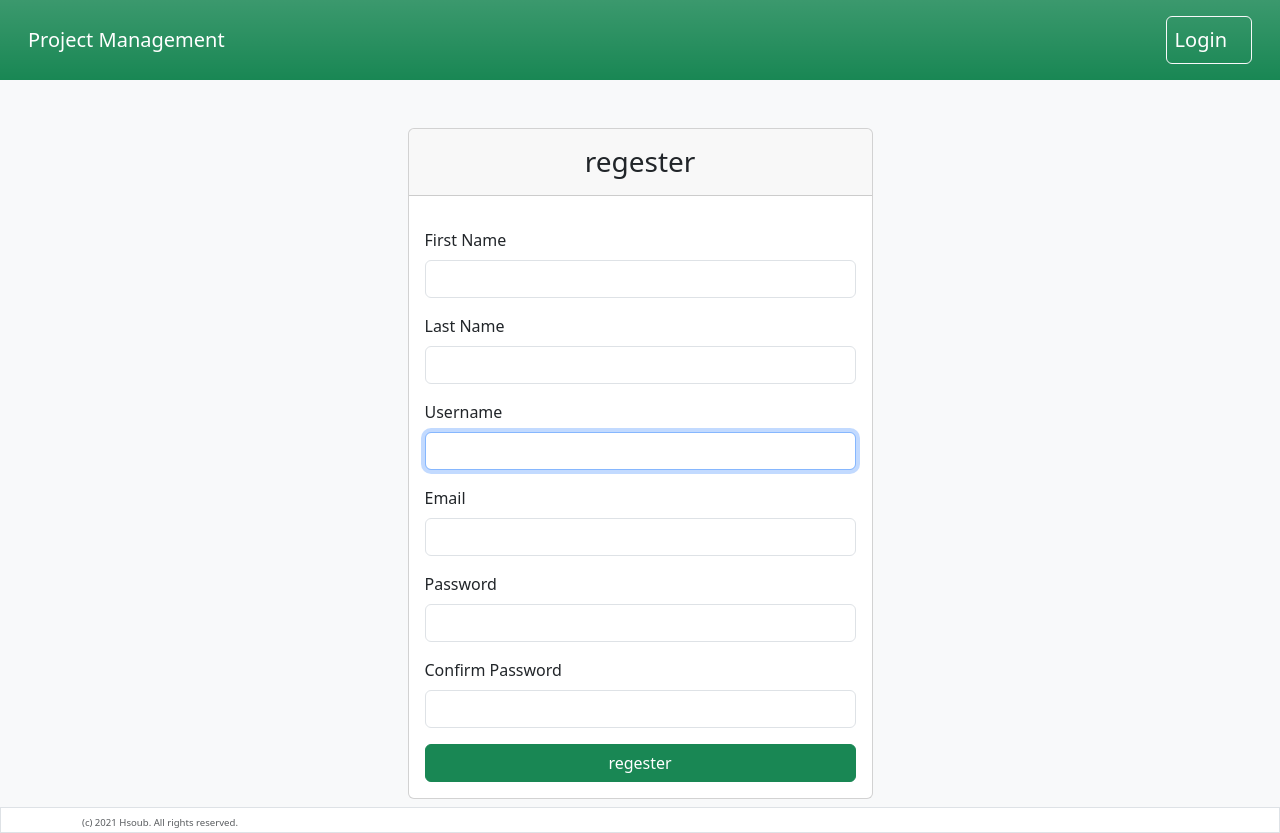
After one commit to mohamed1traha/django_pm, a Django app: page /accounts/register/ in a window 1280 px wide. The commit adds this page. Run offline with Django 5.2, Linux system fonts and the light colour scheme.

Commit message:
profile register

```diff
--- a/accounts/forms.py
+++ b/accounts/forms.py
@@ -1,21 +1,63 @@
-from typing import Any
-from django.contrib.auth.forms import AuthenticationForm
+from django.contrib.auth.forms import AuthenticationForm, UserCreationForm ,UserChangeForm
 from django import forms
+from django.contrib.auth.models import User
 
-attrs = {'class' : 'form-control'}
+# إعدادات مشتركة للحقل
+attrs = {'class': 'form-control'}
 
+# نموذج تسجيل الدخول
 class UserLoginForm(AuthenticationForm):
-    def __init__(self, *args, **kwargs) :
-        super(UserLoginForm, self).__init__(*args, **kwargs)
-
-
+    def __init__(self, *args, **kwargs):
+        super().__init__(*args, **kwargs)
 
     username = forms.CharField(
         label='Username',
         widget=forms.TextInput(attrs=attrs)
-)
+    )
     password = forms.CharField(
         label='Password',
         widget=forms.PasswordInput(attrs=attrs)
+    )
 
-)
+# نموذج تسجيل المستخدم
+class UseRegisterForm(UserCreationForm):
+    first_name = forms.CharField(
+        label='First Name',
+        widget=forms.TextInput(attrs=attrs)
+    )
+    last_name = forms.CharField(
+        label='Last Name',
+        widget=forms.TextInput(attrs=attrs)
+    )
+    username = forms.CharField(
+        label='Username',
+        widget=forms.TextInput(attrs=attrs)
+    )
+    email = forms.EmailField(  # إصلاح الحقل ليكون email
+        label='Email',
+        widget=forms.EmailInput(attrs=attrs)
+    )
+    password1 = forms.CharField(
+        label='Password',
+        widget=forms.PasswordInput(attrs=attrs)
+    )
+    password2 = forms.CharField(
+        label='Confirm Password',
+        widget=forms.PasswordInput(attrs=attrs)
+    )
+
+    class Meta:
+        model = User  # ربط النموذج بنموذج User
+        fields = ('first_name', 'last_name', 'username', 'email', 'password1', 'password2')
+
+class ProfileForm(UserChangeForm) :
+    password = None
+    class Meta:
+        model = User
+        fields = ['first_name', 'last_name', 'username', 'email']
+        widgets = {
+            'first_name':forms.TextInput(attrs=attrs),
+            'last_name':forms.TextInput(attrs=attrs),
+            'email':forms.EmailInput(attrs=attrs),
+            'username':forms.TextInput(attrs=attrs),
+            }
--- /dev/null
+++ b/accounts/templates/accounte_base.html
@@ -0,0 +1,37 @@
+<!DOCTYPE html>
+<html lang="en" class="h-100">
+<head>
+    <meta charset="UTF-8">
+    <meta name="viewport" content="width=device-width, initial-scale=1.0">
+    <title>{% block title %}Projects Management{% endblock %}</title>
+
+    <!-- Bootstrap CSS -->
+    <link href="https://cdn.jsdelivr.net/npm/bootstrap@5.3.0/dist/css/bootstrap.min.css" rel="stylesheet">
+
+    <!-- حزمة الأيقونات من Bootstrap -->
+    <link href="https://cdn.jsdelivr.net/npm/bootstrap-icons/font/bootstrap-icons.css" rel="stylesheet">
+
+
+        <!-- إضافة Bootstrap Icons عبر CDN -->
+        <link href="https://cdnjs.cloudflare.com/ajax/libs/bootstrap-icons/1.10.0/font/bootstrap-icons.min.css" rel="stylesheet">
+
+
+</head>
+<body class="d-flex flex-column h-100 bg-light">
+    <!-- الشريط العلوي -->
+    {% include 'head.html' %}
+
+    <!-- المحتوى الأساسي -->
+    <main class="flex-shrink-0">
+        <div class="container mt-5">
+            {% block content %}
+            {% endblock %}
+        </div>
+    </main>
+    <!-- الشريط السفلي -->
+    {% include 'partials/footer.html' %}
+    <!-- Bootstrap JS -->
+    <script src="https://cdn.jsdelivr.net/npm/bootstrap@5.3.0/dist/js/bootstrap.bundle.min.js"></script>
+
+</body>
+</html>
--- /dev/null
+++ b/accounts/templates/head.html
@@ -0,0 +1,22 @@
+{% load i18n %}
+<nav class="navbar navbar-expand-lg navbar-dark bg-success bg-gradient p-3">
+    <div class="container-fluid">
+        <!-- العنوان الرئيسي -->
+        <a class="navbar-brand" href="#">Project Management</a>
+
+        <!-- الروابط في الإطار -->
+        <div class="border border-light rounded p-2 ms-auto">
+            {% if request.resolver_match.url_name == "register" %}
+                <!-- عرض زر تسجيل الدخول فقط إذا كنت في صفحة التسجيل -->
+                <a class="navbar-brand" href="{% url 'login' %}">Login</a>
+            {% elif request.resolver_match.url_name == "login" %}
+                <!-- عرض زر التسجيل فقط إذا كنت في صفحة تسجيل الدخول -->
+                <a class="navbar-brand" href="{% url 'register' %}">Register</a>
+            {% else %}
+                <!-- عرض كلا الزرين في الصفحات الأخرى -->
+                <a class="navbar-brand me-2" href="{% url 'login' %}">Login</a>
+                <a class="navbar-brand" href="{% url 'register' %}">Register</a>
+            {% endif %}
+        </div>
+    </div>
+</nav>
--- /dev/null
+++ b/accounts/templates/registration/register.html
@@ -0,0 +1,26 @@
+{% extends 'accounte_base.html' %}
+<!-- صفحة تعديل البيانات الشخصية (Profile) -->
+{% load i18n %}
+
+{% block content %}
+    <div class="d-flex justify-content-center">
+        <div class="card col-md-5 mb-2">
+            <div class="card-header text-center">
+                <h3 class="mb-0 py-2">{% trans 'regester' %}</h3>
+            </div>
+            <div class="card-body">
+                <div class="form-group">
+                    <form method="POST">
+                        {% csrf_token %}
+                        {% include "common/form.html" with form=form %}
+                        <div class="d-grid gap-2">
+                            <button class="btn btn-success btn-block" type="save">
+                                {% trans 'regester' %}
+                            </button>
+                        </div>
+                    </form>
+                </div>
+            </div>
+        </div>
+    </div>
+{% endblock %}
--- a/accounts/urls.py
+++ b/accounts/urls.py
@@ -1,10 +1,13 @@
 from django.urls import path, include
-from . import views  # استيراد views من التطبيق المحلي
+  # استيراد views من التطبيق المحلي
 from django.contrib.auth.views import LoginView
-from .forms import UserLoginForm
+from accounts.views import RegisterView,edit_profile
 
 
 urlpatterns = [
     path('login/', LoginView.as_view(template_name='registration/login.html'), name='login'),
+    path('register/', RegisterView.as_view(), name='register'),
+    path('profile/', edit_profile, name='profile'),
     path ('', include('django.contrib.auth.urls'))
+
 ]
--- a/accounts/views.py
+++ b/accounts/views.py
@@ -1,5 +1,8 @@
-from django.shortcuts import render
+from django.shortcuts import render,redirect
 from django.http import HttpResponse
+from accounts.forms import UseRegisterForm, ProfileForm
+from django.urls import reverse_lazy
+from django.views.generic.edit import FormView
 
 # Create your views here.
 
@@ -9,3 +12,33 @@ from django.shortcuts import redirect
 def custom_logout_view(request):
     logout(request)
     return redirect('login')  # إعادة التوجيه إلى صفحة تسجيل الدخول
+
+
+class RegisterView(FormView):
+    form_class=UseRegisterForm
+    success_url = reverse_lazy('login')
+    template_name = 'registration/register.html'
+
+
+    def form_valid(self, form):
+        form.save()
+        return super().form_valid(form)
+
+
+def edit_profile(request):
+
+    if request.method == 'POST':
+        form = ProfileForm(request.POST,instance = request.user)
+
+        if form.is_valid():
+            form.save()
+            return redirect('profile')
+
+        else:
+            return render(request, 'profile.html',{
+                'form': form
+            })
+    else:
+        form = ProfileForm(instance=request.user)  # تهيئة النموذج بالبيانات الحالية للمستخدم
+
+    return render(request, 'profile.html', {'form': form})  # عرض النموذج مع البيانات الحالية
--- a/projects/templates/partials/header.html
+++ b/projects/templates/partials/header.html
@@ -18,7 +18,7 @@
                       {{user.username}}
                     </a>
                     <ul class="dropdown-menu">
-                      <li><a class="dropdown-item" href="#">{% trans 'Profile' %}</a></li>
+                      <li><a class="dropdown-item" href="{% url 'profile' %}">{% trans 'Profile' %}</a></li>
                       <li>
                         <form method="post" action="{% url 'logout' %}">
                           {% csrf_token %}
```
Also changed, not shown: accounts/templates/profile.html (added, +27 -0 lines), accounts/templates/registration/login.html (+34 -6 lines).
